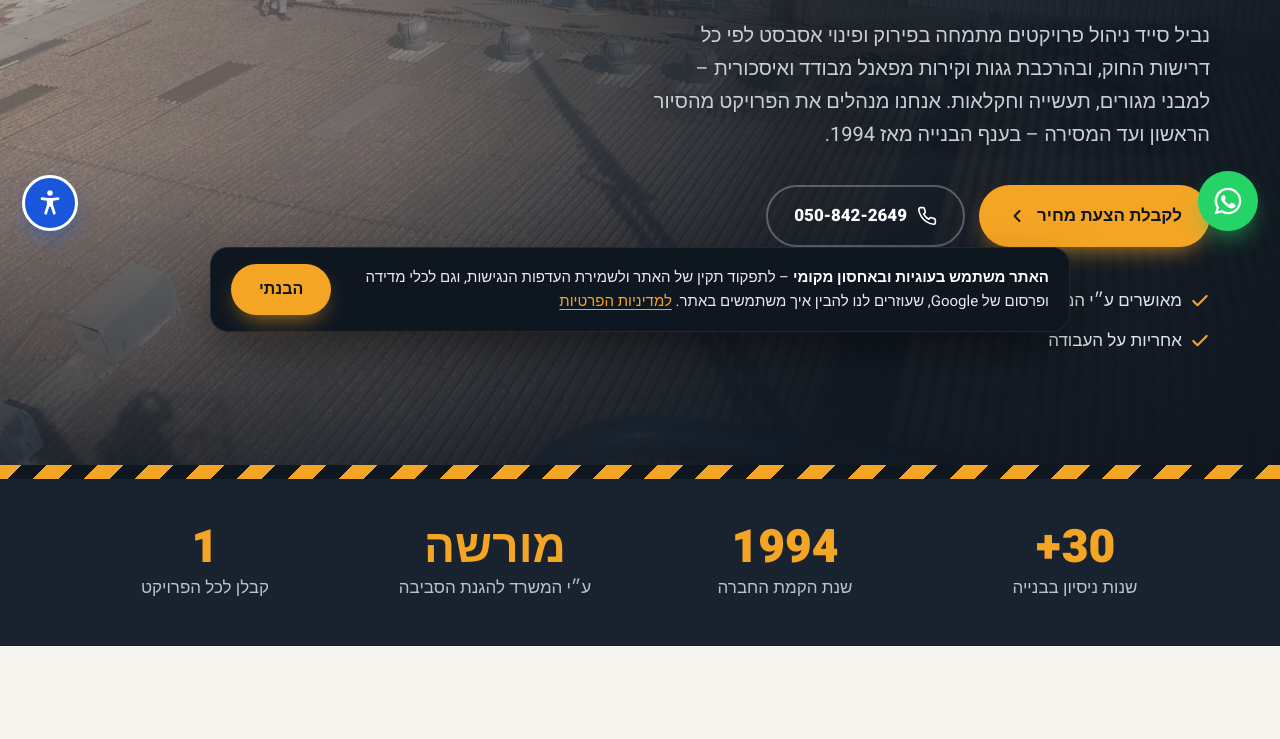
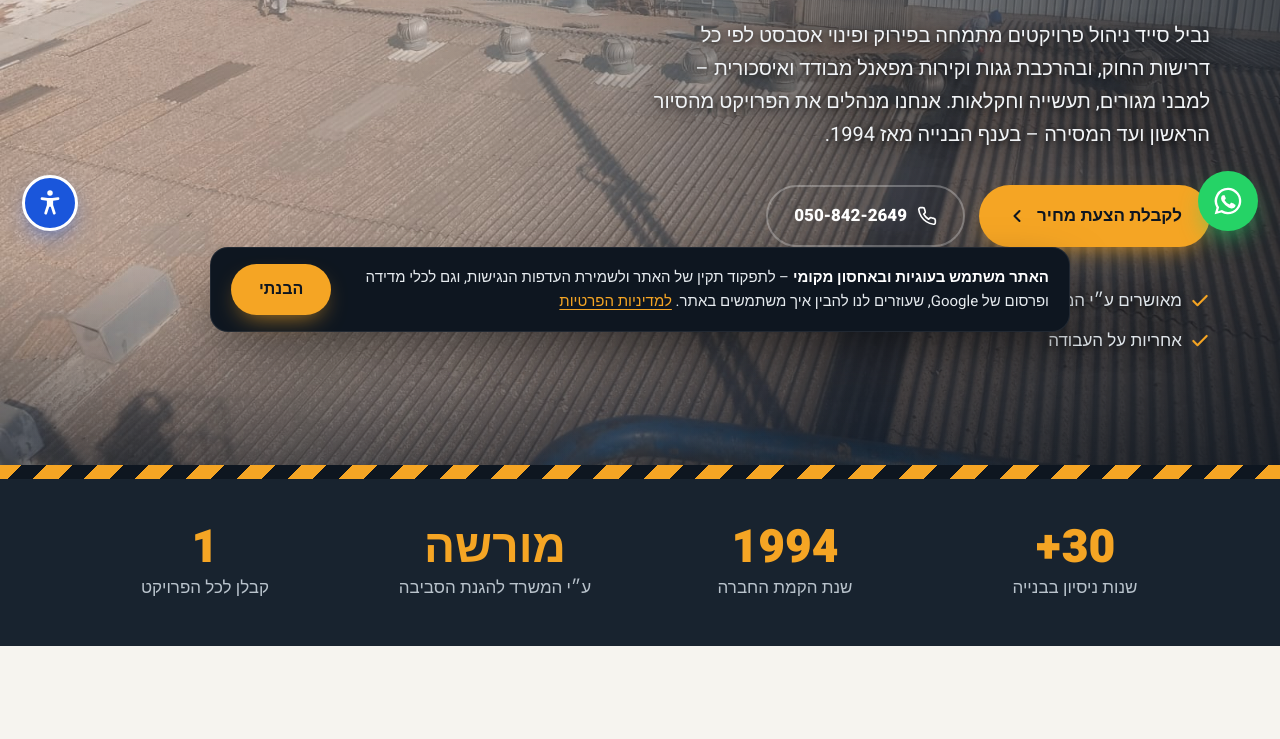
Before and after one commit to MEXUSMARKETING/nabil-sayed-website, a plain HTML site: page index.html in a window 1280 px wide. Shown: the part 452-1191 px from the top of the page. Drawn offline with Linux system fonts and the light colour scheme.

Commit message:
Home hero: brighter, clearer photo across the full width
Lighter overlay (dark only behind the text side), stronger text
shadow to keep the headline readable.

Co-Authored-By: Claude Opus 5.5 <noreply@anthropic.com>

```diff
--- a/assets/styles.css
+++ b/assets/styles.css
@@ -105,11 +105,12 @@ h1,h2,h3{line-height:1.15;font-weight:900;letter-spacing:-.01em}
 /* hero with a real photo (home page) */
 .hero.has-photo{min-height:min(88vh,820px);display:flex;align-items:center}
 .hero.has-photo .hero-bg{position:absolute;inset:0;width:100%;height:100%;object-fit:cover;object-position:30% center;z-index:-3}
-.hero.has-photo::before{background:linear-gradient(270deg,rgba(14,22,32,.96) 0%,rgba(14,22,32,.86) 38%,rgba(14,22,32,.45) 70%,rgba(14,22,32,.25) 100%),linear-gradient(0deg,rgba(14,22,32,.7) 0%,transparent 35%)}
+.hero.has-photo::before{background:linear-gradient(270deg,rgba(14,22,32,.72) 0%,rgba(14,22,32,.5) 32%,rgba(14,22,32,.12) 62%,rgba(14,22,32,0) 100%),linear-gradient(0deg,rgba(14,22,32,.55) 0%,transparent 22%)}
 .hero.has-photo::after{display:none}
 .hero.has-photo .hero-grid{grid-template-columns:minmax(0,680px);width:100%}
-.hero.has-photo h1,.hero.has-photo .hero-lead{text-shadow:0 2px 18px rgba(0,0,0,.45)}
-@media (max-width:860px){.hero.has-photo::before{background:linear-gradient(0deg,rgba(14,22,32,.94) 18%,rgba(14,22,32,.7) 55%,rgba(14,22,32,.35) 100%)}.hero.has-photo .hero-bg{object-position:20% center}}
+.hero.has-photo h1,.hero.has-photo .hero-lead,.hero.has-photo .hero-checks,.hero.has-photo .eyebrow{text-shadow:0 2px 6px rgba(0,0,0,.75),0 4px 24px rgba(0,0,0,.6)}
+.hero.has-photo .hero-lead{color:#f1f4f7}
+@media (max-width:860px){.hero.has-photo::before{background:linear-gradient(0deg,rgba(14,22,32,.85) 12%,rgba(14,22,32,.5) 55%,rgba(14,22,32,.18) 100%)}.hero.has-photo .hero-bg{object-position:20% center}}
 
 /* hazard strip */
 .hazard{height:14px;background:repeating-linear-gradient(-45deg,var(--amber) 0 18px,var(--ink) 18px 36px)}
--- a/index.html
+++ b/index.html
@@ -30,7 +30,7 @@ j=d.createElement(s),dl=l!='dataLayer'?'&l='+l:'';j.async=true;j.src=
 <link rel="preconnect" href="https://fonts.gstatic.com" crossorigin>
 <link href="https://fonts.googleapis.com/css2?family=Heebo:wght@400;500;700;800;900&display=swap" rel="stylesheet">
 
-<link rel="stylesheet" href="assets/styles.css?v=a0a20e9d">
+<link rel="stylesheet" href="assets/styles.css?v=a863b4e7">
 
 <!-- נתוני העסק לגוגל -->
 <script type="application/ld+json">
```
Also changed, not shown: about.html (+1 -1 lines), accessibility.html (+1 -1 lines), asbestos.html (+1 -1 lines), contact.html (+1 -1 lines), panels.html (+1 -1 lines), privacy.html (+1 -1 lines), projects.html (+1 -1 lines).
